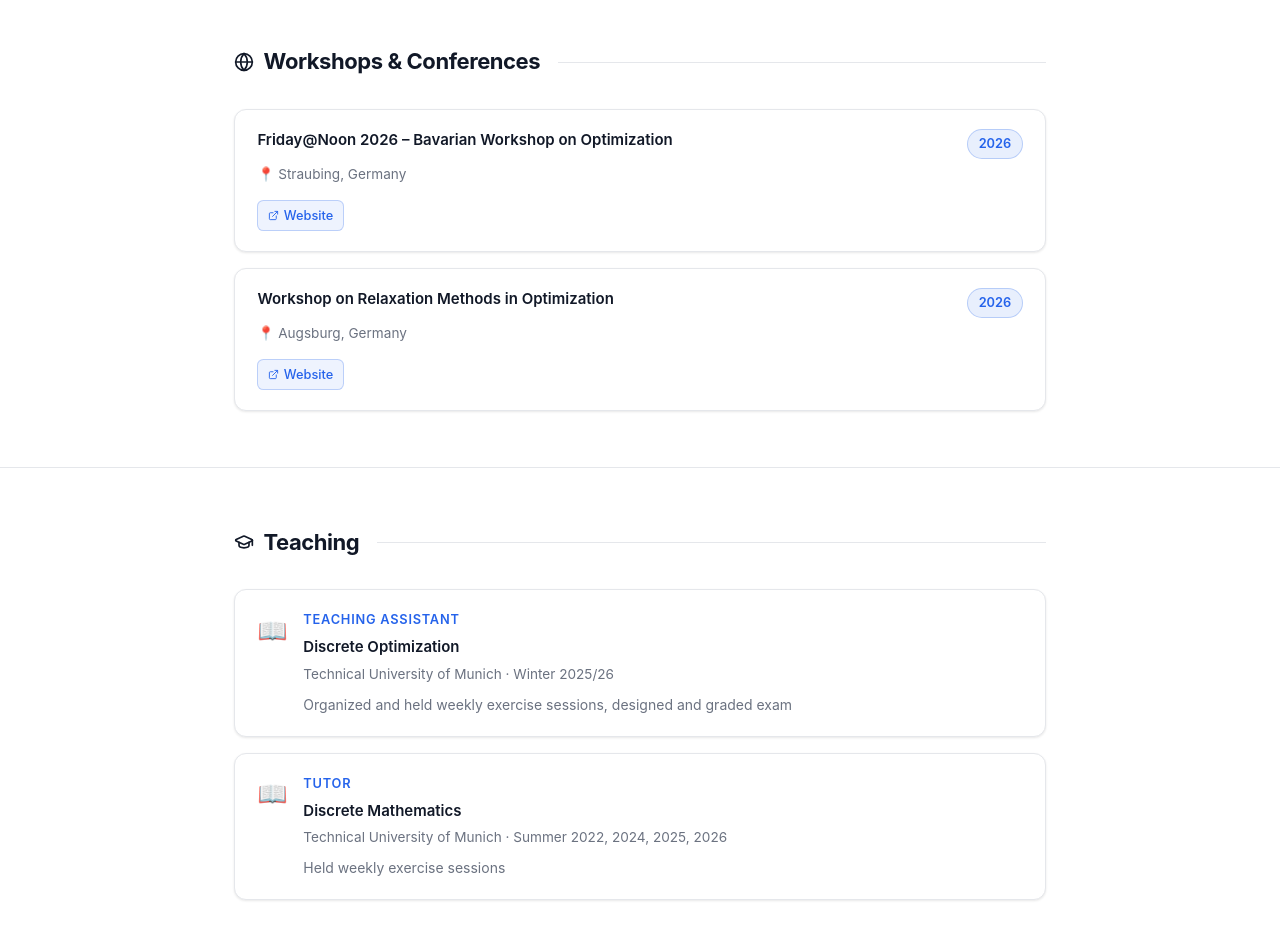
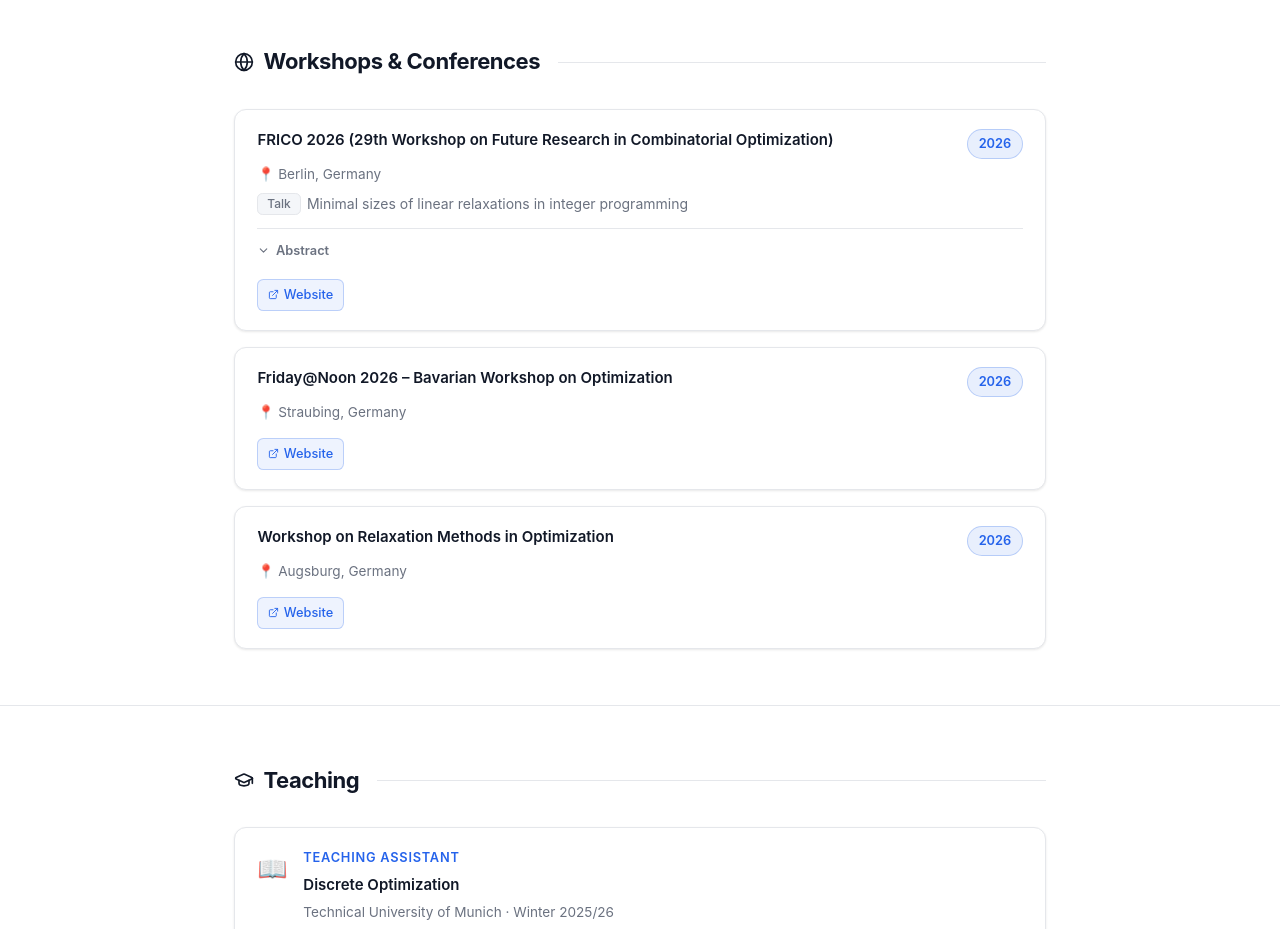
Before and after one commit to SimonKeil/simonkeil.github.io, a React (Vite) app: page / in a window 1280 px wide. Shown: the part 1560-2489 px from the top of the page. Built offline with nearby package versions, Linux system fonts and the light colour scheme.

Commit message:
FRICO 2026

```diff
--- a/src/components/WorkshopsSection.jsx
+++ b/src/components/WorkshopsSection.jsx
@@ -15,6 +15,15 @@ const EVENTS = [
     location: 'Straubing, Germany',
     year: 2026,
     links: [{ label: 'Website', href: 'https://odm.cs.tum.de/en/conferences/fridaynoon-2026' }],
+  },
+  {
+    id: 3,
+    title: 'FRICO 2026 (29th Workshop on Future Research in Combinatorial Optimization)',
+    location: 'Berlin, Germany',
+    year: 2026,
+    contribution: { type: 'Talk', title: 'Minimal sizes of linear relaxations in integer programming' },
+    links: [{ label: 'Website', href: 'https://www3.math.tu-berlin.de/combi/frico26/' }],
+    abstract: 'A central theme in combinatorial optimization is to represent a set of feasible solutions as a set of integer points $X$ in an appropriate space and to optimize a linear function over them. To treat this problem algorithmically, a common approach is to devise a system of linear inequalities whose feasible integer points are precisely $X$. The smallest number of inequalities in such a system that does not use auxiliary variables is called the relaxation complexity $\mathrm{rc}(X)$. In this talk, we discuss the relaxation complexity of the arguably simplest full-dimensional set of integer points, the discrete standard simplex. Surprisingly, the number of inequalities needed in a relaxation depends strongly on the coefficients that are allowed: While it is known that a linear number of inequalities is needed when only using rational coefficients, we present an explicit and elementary construction showing that a logarithmic number of inequalities suffices when irrational coefficients are allowed.',
   },
   // {
   //   id: 3,
```
